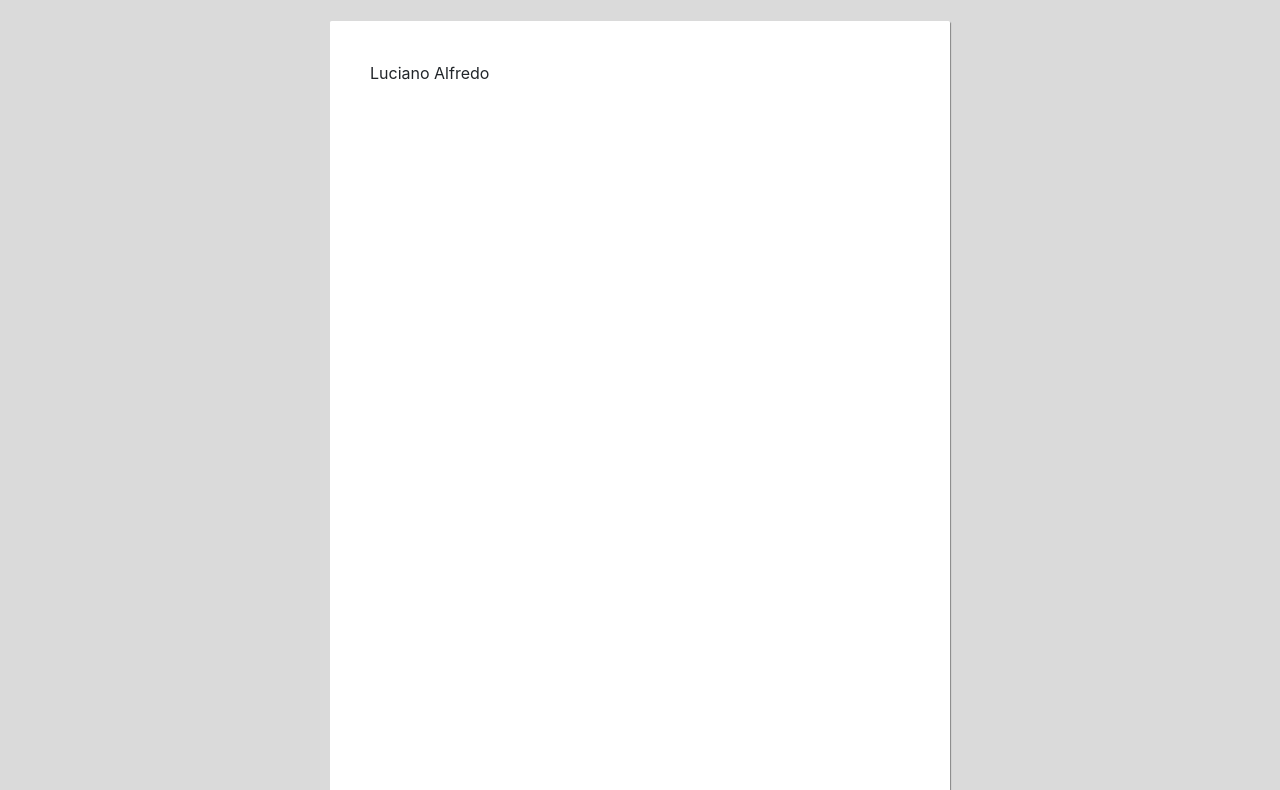
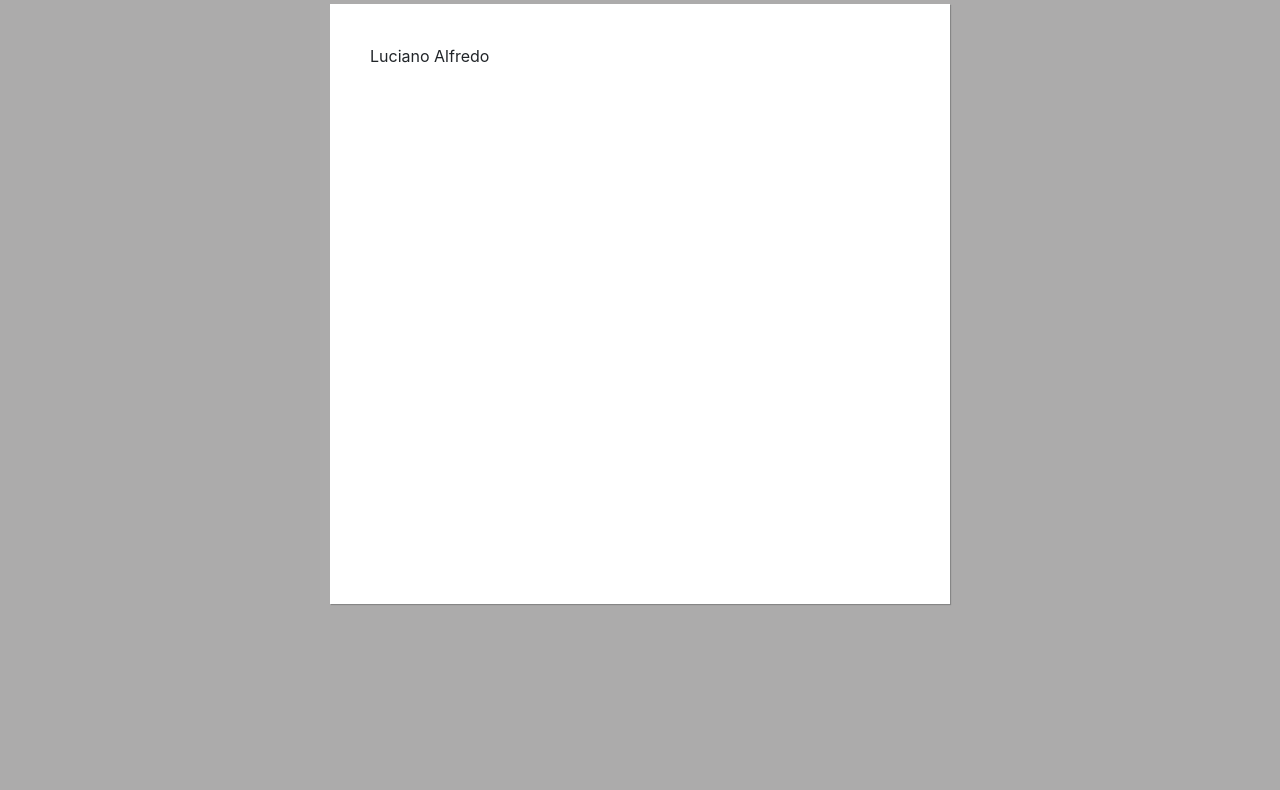
Before and after one commit to Lucian11-LA/Editor-de-texto-enriquecido-rich-text-editor-, a plain HTML site: page index.html in a window 1280 px wide. Shown: the part 58-848 px from the top of the page. After the commit the page ends 800 px from the top, so only its background shows below. Drawn offline with Linux system fonts and the light colour scheme.

Commit message:
Adicionando estilo e reorganizando a página

```diff
--- a/css/style.css
+++ b/css/style.css
@@ -1,18 +1,18 @@
 
 body{
-    background-color: rgb(218, 218, 218);
-    max-height:877px ;
+    background-color: rgb(172, 171, 171);
+
 }
 
 .sheet-text{
-    margin: 0.2rem auto;
+    margin: 0.4rem auto;
     padding:2.5rem;
-    border-radius: 0.1rem;
+
     background-color: #fff;
+
     width: 620px;
-    height: 877px;
+    height: 600px;
+
     box-shadow: rgb(134, 134, 134) 1px 1px 1px;
-    max-width: 620px;
-    height: 877px;
 
 }
--- a/index.html
+++ b/index.html
@@ -33,7 +33,7 @@
             <a class="nav-link" href="#">I</a>
           </li>
           <li class="nav-item">
-            <a class="nav-link ">B</a>
+            <a class="nav-link " id="bold">B</a>
           </li>
 
 
@@ -46,13 +46,11 @@
   </div>
 
 
-    <div class="card-body container" id="content">
 
-        <div class="sheet-text" contenteditable="true" >
+    <div class="sheet-text" contenteditable="true" >
             Luciano Alfredo
-        </div>
+    </div>
 
-    </div>
 
 </div>
 
```
